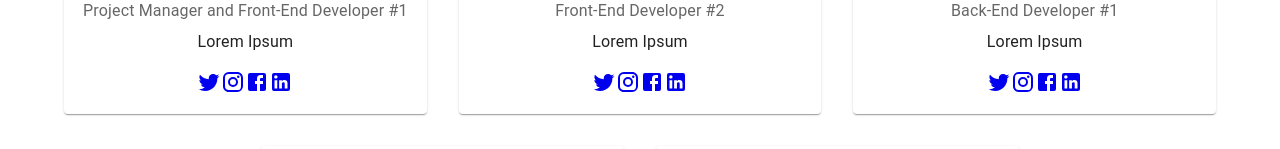
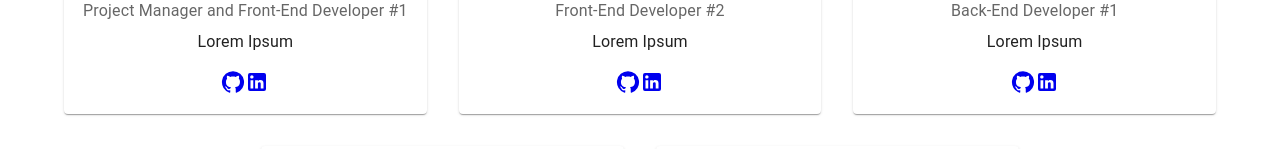
Before and after one commit to ZidanPasya/fit-guide, a React (Create React App) app: page /about in a window 1280 px wide. Shown: the part 569-718 px from the top of the page. Built offline with nearby package versions, Linux system fonts and the light colour scheme; no server answers.

Commit message:
Add github and linkedin link

```diff
--- a/src/components/About.js
+++ b/src/components/About.js
@@ -1,6 +1,6 @@
 import React from 'react';
 import { Container, Grid, Typography, Paper, Avatar, Box } from '@mui/material';
-import { Twitter, Instagram, Facebook, LinkedIn } from '@mui/icons-material';
+import { GitHub, LinkedIn } from '@mui/icons-material';
 import { Link } from 'react-router-dom';
 import ImageProfile from '../assets/images/Logo.png';
 
@@ -11,21 +11,23 @@ const About = () => {
       role: 'Project Manager and Front-End Developer #1',
       image: ImageProfile,
       bio: 'Lorem Ipsum',
+      github: 'rayhannn11',
+      linkedin: 'rayhan-naufal-arrafi-b02175229'
     },
     {
       name: 'Ihsan Alhakim',
       role: 'Front-End Developer #2',
       image: ImageProfile,
       bio: 'Lorem Ipsum',
+      github: 'IhsanAlhakim',
+      linkedin: 'ihsan-alhakim-03515b29a'
     },
     {
       name: 'Muhammad Zidan Pasya',
       role: 'Back-End Developer #1',
       image: ImageProfile,
       bio: 'Lorem Ipsum',
-      twitter: 'zidanpasya',
-      instagram: 'zidanpasya',
-      facebook: 'zidan.pasya',
+      github: 'ZidanPasya',
       linkedin: 'zidanpasya'
     },
     {
@@ -33,12 +35,16 @@ const About = () => {
       role: 'Back-End Developer #2',
       image: ImageProfile,
       bio: 'Lorem Ipsum',
+      github: 'Linggaaaaa',
+      linkedin: 'lingga-alzidan-zunanto-7b437b233'
     },
     {
       name: 'Sofya Saharani',
       role: 'UI/UX Designer',
       image: ImageProfile,
       bio: 'Lorem Ipsum',
+      github: 'sofyasaharani',
+      linkedin: 'sofya-saharani-0888991a1'
     },
   ];
 
@@ -101,18 +107,8 @@ const About = () => {
                   }}
                 >
                   <li>
-                    <Link to={`https://www.twitter.com/${member.twitter}`}>
-                      <Twitter />
-                    </Link>
-                  </li>
-                  <li>
-                    <Link to={`https://www.instagram.com/${member.instagram}`}>
-                      <Instagram />
-                    </Link>
-                  </li>
-                  <li>
-                    <Link to={`https://www.facebook.com/${member.facebook}`}>
-                      <Facebook />
+                    <Link to={`https://www.github.com/${member.github}`}>
+                      <GitHub />
                     </Link>
                   </li>
                   <li>
```
